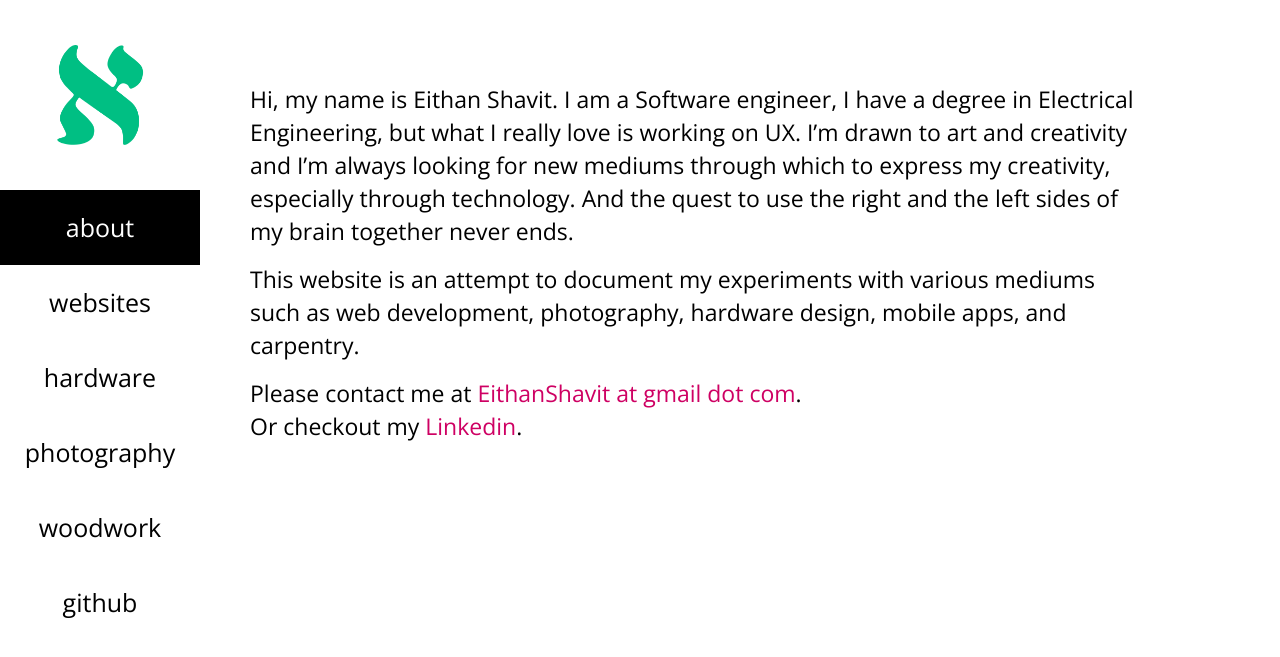
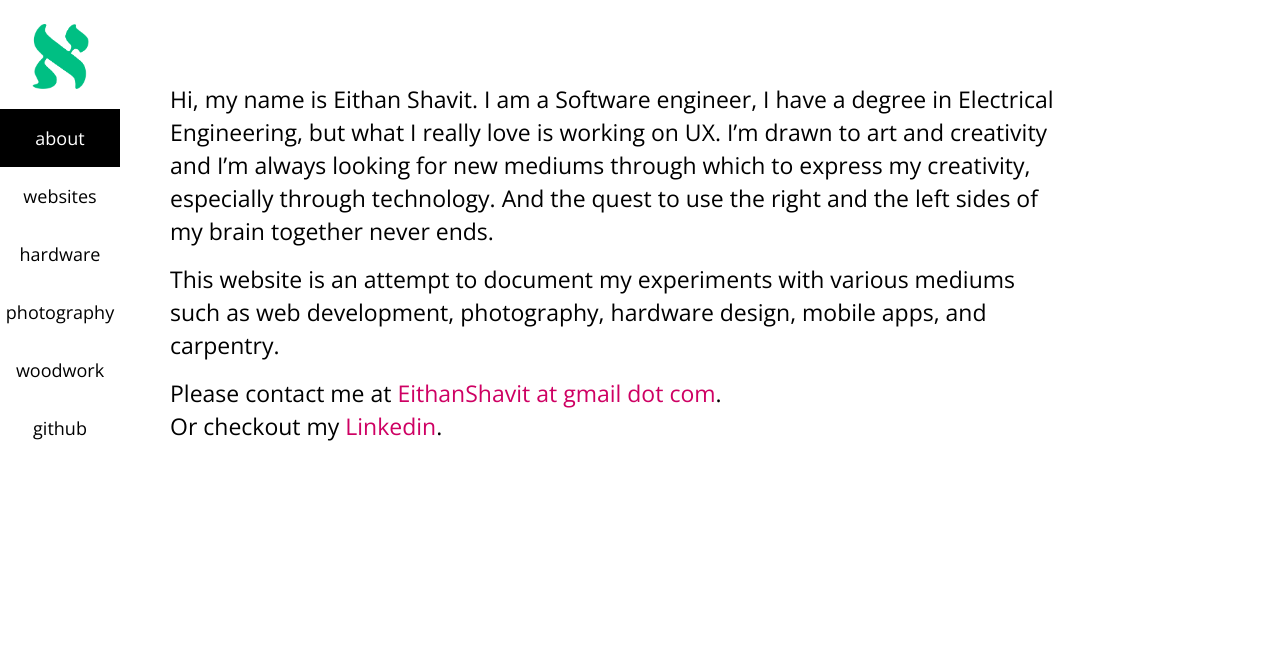
Before and after one commit to eithanshavit/eithanshavit.github.io, a Jekyll site: the page built from about.md, in a window 1280 px wide. Shown: the top 657 px of the page. Built offline with Jekyll 4.4.1, drawn with Linux system fonts in a browser that asks for light colours.

Commit message:
Adjusting nav bar size

```diff
--- a/_sass/_layout.scss
+++ b/_sass/_layout.scss
@@ -16,7 +16,7 @@
 
 .site-nav {
     float: left;
-    width: 200px;
+    width: 120px;
 
     a {
       margin:auto;
@@ -24,14 +24,14 @@
       color: #000;
       display: block;
       text-align: center;
-      padding:25px 0;
-      font-size: 25px;
+      padding:20px 0;
+      font-size: 18px;
     }
 
     .menu-icon {
-      padding: 10px 0 10px 0;
+      padding: 2px 0 0px 0;
       margin: auto;
-      max-width: 100px;
+      max-width: 65px;
     }
 
     .page-link {
@@ -132,7 +132,7 @@
 }
 
 .wrapper {
-  padding-left: 20px;
+  padding-left: 40px;
   padding-top: 65px;
   padding-right: 20px;
   max-width: 900px;
```
